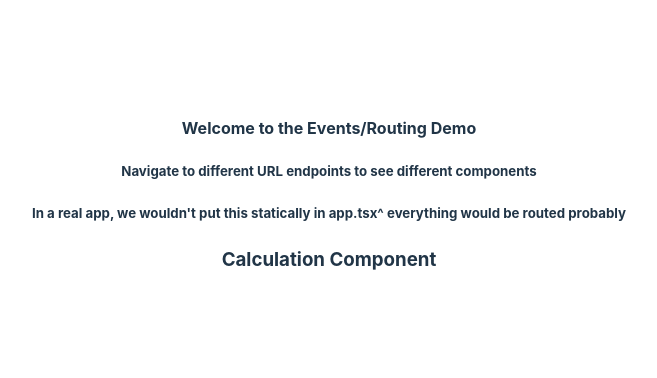
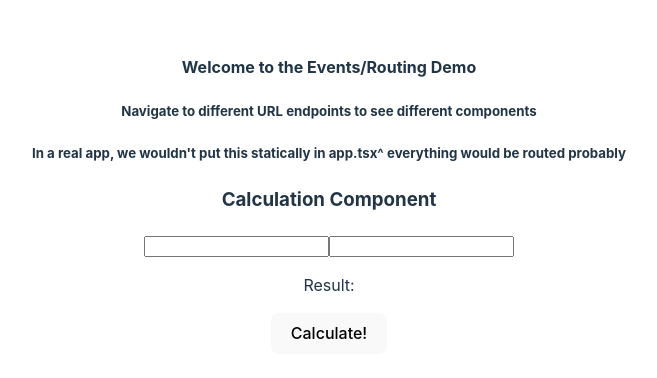
Before and after one commit to Acohen455/FrontEndDemos, a React (Vite) app in the folder React/hello-events-routing/: page /calc in a window 1280 px wide. Shown: the part 206-584 px from the top of the page, without its empty margins (311-968 px from the left). Built offline with nearby package versions, Linux system fonts and the light colour scheme.

Commit message:
css, don't know what it looks like yet

```diff
--- a/React/hello-events-routing/src/App.tsx
+++ b/React/hello-events-routing/src/App.tsx
@@ -13,9 +13,9 @@ function App() {
       <h5>In a real app, we wouldn't put this statically in app.tsx^ everything would be routed probably</h5>
 
       {/* Defining Routes
-
-      TODO: anatomy notes
-      */}
+          -path specifies the URL that shows the component
+          -element specifies which component you want to render with that URL
+       */}
       <BrowserRouter>
         <Routes>
           <Route path="calc" element={<Calculation/>}/>
--- /dev/null
+++ b/React/hello-events-routing/src/Components/CalcuationComponent/Calculation.css
@@ -0,0 +1,11 @@
+.input-container {
+    border-radius: 10%;
+    border-style: groove;
+    border-width: 5px;
+    width: 20%;
+    margin-left: 5%;
+    margin-top: 5%;
+    padding: 15px;
+    background-color: rgb(112, 112, 130);
+    box-shadow: 0 0 100px rgb(40, 34, 155); /* Shadow */
+}
--- a/React/hello-events-routing/src/Components/CalcuationComponent/Calculation.tsx
+++ b/React/hello-events-routing/src/Components/CalcuationComponent/Calculation.tsx
@@ -3,9 +3,15 @@ export const Calculation:React.FC = () => {
 
 
     return(
-        <div>
+        <div className="input-container">
             <h3>Calculation Component</h3>
 
+            <input type="number" name="SideA"/>
+            <input type="number" name="SideB"/>
+
+            <p>Result: </p>
+
+            <button>Calculate!</button>
         </div>
     )
 
```
